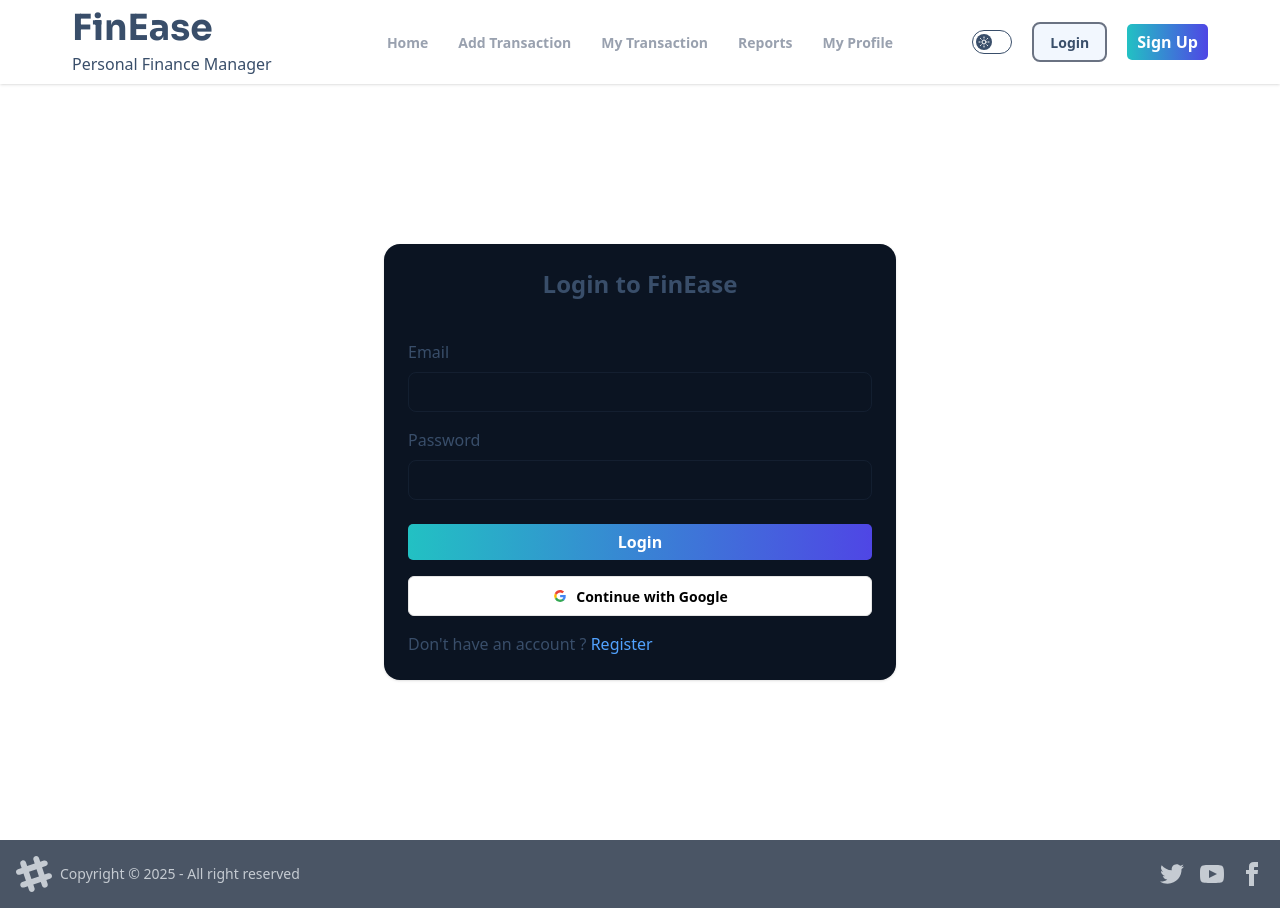
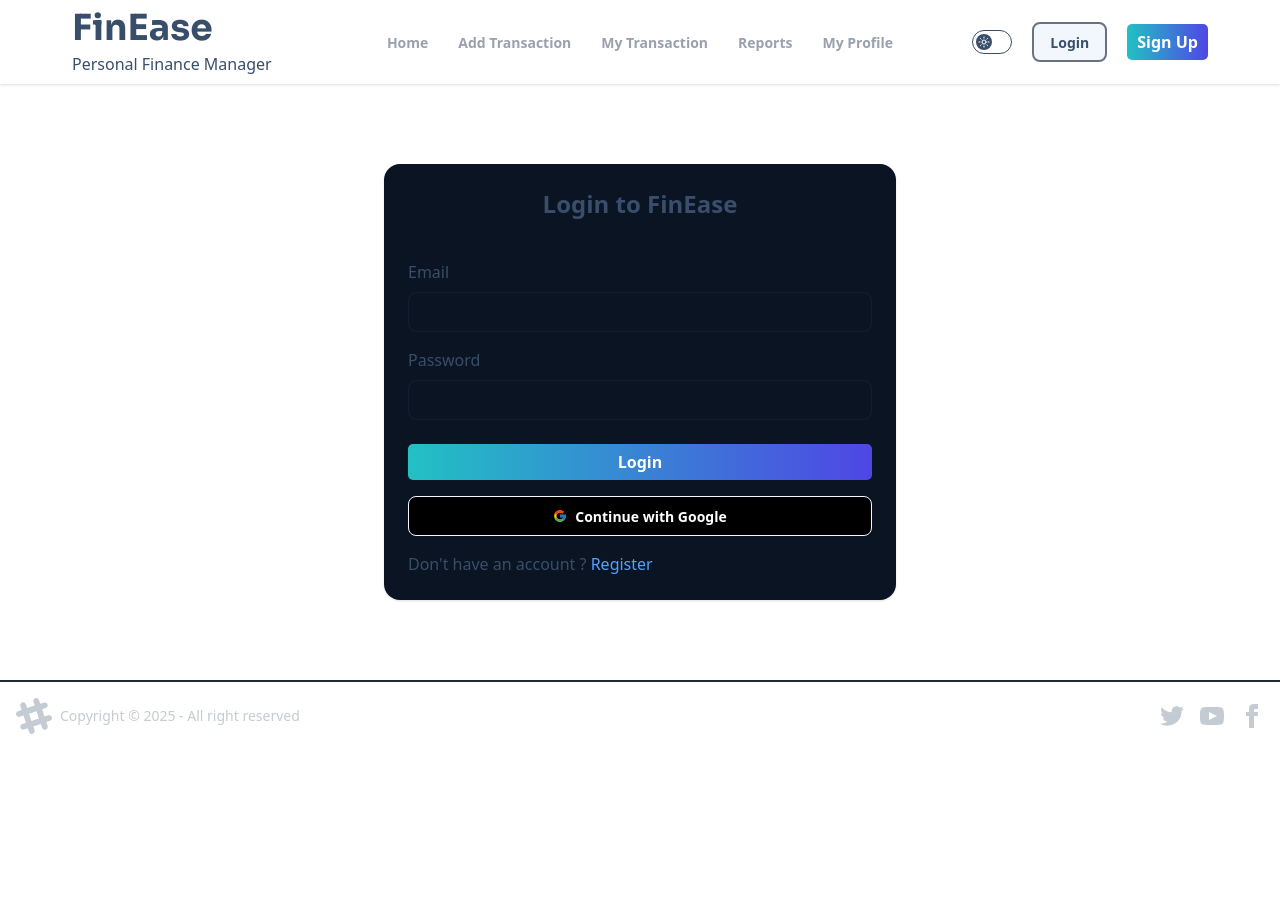
Before and after one commit to Abdullah881485/Ph-A-10-Client, a React (Vite) app: page /login in a window 1280 px wide. After the commit the page ends 800 px from the top, so only its background shows below. Built offline with nearby package versions, Linux system fonts and the light colour scheme; no server answers.

Commit message:
toggle theme added

```diff
--- a/index.html
+++ b/index.html
@@ -1,7 +1,7 @@
 <!DOCTYPE html>
 <html lang="en">
   <head>
-    <meta charset="UTF-8" />
+    <meta charset="UTF-8" data-theme="winter" />
     <link rel="icon" type="image/svg+xml" href="/vite.svg" />
     <meta name="viewport" content="width=device-width, initial-scale=1.0" />
     <title>ph-a-10</title>
--- a/src/Component/Footer/Footer.jsx
+++ b/src/Component/Footer/Footer.jsx
@@ -2,7 +2,7 @@
 
 const Footer = () => {
   return (
-    <footer className="footer sm:footer-horizontal bg-gray-600 text-neutral-content items-center p-4">
+    <footer className="footer sm:footer-horizontal border-t-2 border-gray-800 text-neutral-content items-center p-4">
       <aside className="grid-flow-col items-center">
         <svg
           width="36"
--- a/src/Component/Header/Header.jsx
+++ b/src/Component/Header/Header.jsx
@@ -8,6 +8,17 @@
   const { user, signOutUser } = use(AuthContext);
   console.log(user);
   const navigate = useNavigate();
+
+  const toggleTheme = () => {
+    const html = document.documentElement;
+    const currentTheme = html.getAttribute("data-theme");
+
+    if (currentTheme === "winter") {
+      html.setAttribute("data-theme", "night");
+    } else {
+      html.setAttribute("data-theme", "winter");
+    }
+  };
 
   const links = (
     <>
@@ -102,6 +113,7 @@
           <div className="flex items-center gap-5">
             <label className="toggle text-base-content">
               <input
+                onChange={toggleTheme}
                 type="checkbox"
                 value="light"
                 className="theme-controller"
--- a/src/Component/Login/Login.jsx
+++ b/src/Component/Login/Login.jsx
@@ -2,6 +2,7 @@
 import { Link, useLocation, useNavigate } from "react-router";
 import { AuthContext } from "../../Provider/AuthContext";
 import Swal from "sweetalert2";
+import { FcGoogle } from "react-icons/fc";
 
 const Login = () => {
   const { signInUser, signInWithGoogle, setUser } = use(AuthContext);
@@ -52,7 +53,7 @@
   };
   return (
     <div className="w-4/10 mx-auto ">
-      <div className="p-6  rounded-2xl shadow bg-[#0b1422] my-40">
+      <div className="p-6  rounded-2xl shadow bg-[#0b1422] my-20">
         <h1 className="text-2xl font-bold mb-10 text-center">
           Login to FinEase
         </h1>
@@ -78,42 +79,16 @@
 
           <button
             type="submit"
-            className="my-button mt-2 transition duration-200 self-start w-full"
+            className="my-button mt-2 transition duration-200 self-start w-full hover:opacity-80"
           >
             Login
           </button>
         </form>
         <button
           onClick={handleGoogleSignIn}
-          className="btn rounded-md bg-white text-black font-bold border-[#e5e5e5] w-full mt-4  gap-2"
+          className="btn rounded-lg bg-black text-white font-bold hover:opacity-80 w-full mt-4  gap-2"
         >
-          <svg
-            aria-label="Google logo"
-            width="16"
-            height="16"
-            xmlns="http://www.w3.org/2000/svg"
-            viewBox="0 0 512 512"
-          >
-            <g>
-              <path d="m0 0H512V512H0" fill="#fff"></path>
-              <path
-                fill="#34a853"
-                d="M153 292c30 82 118 95 171 60h62v48A192 192 0 0190 341"
-              ></path>
-              <path
-                fill="#4285f4"
-                d="m386 400a140 175 0 0053-179H260v74h102q-7 37-38 57"
-              ></path>
-              <path
-                fill="#fbbc02"
-                d="m90 341a208 200 0 010-171l63 49q-12 37 0 73"
-              ></path>
-              <path
-                fill="#ea4335"
-                d="m153 219c22-69 116-109 179-50l55-54c-78-75-230-72-297 55"
-              ></path>
-            </g>
-          </svg>
+          <FcGoogle />
           Continue with Google
         </button>
 
--- a/src/Component/Register/Register.jsx
+++ b/src/Component/Register/Register.jsx
@@ -2,6 +2,7 @@
 import { Link, useNavigate } from "react-router";
 import { AuthContext } from "../../Provider/AuthContext";
 import Swal from "sweetalert2";
+import { FcGoogle } from "react-icons/fc";
 
 const Register = () => {
   const { createUser, signInWithGoogle, setLoading, setUser, updateUser } =
@@ -149,35 +150,9 @@
         </form>
         <button
           onClick={handleGoogleSignIn}
-          className="btn rounded-md bg-white font-bold text-black border-[#e5e5e5] w-full mt-4  gap-2"
+          className="btn rounded-lg bg-black text-white font-bold hover:opacity-80 w-full mt-4  gap-2"
         >
-          <svg
-            aria-label="Google logo"
-            width="16"
-            height="16"
-            xmlns="http://www.w3.org/2000/svg"
-            viewBox="0 0 512 512"
-          >
-            <g>
-              <path d="m0 0H512V512H0" fill="#fff"></path>
-              <path
-                fill="#34a853"
-                d="M153 292c30 82 118 95 171 60h62v48A192 192 0 0190 341"
-              ></path>
-              <path
-                fill="#4285f4"
-                d="m386 400a140 175 0 0053-179H260v74h102q-7 37-38 57"
-              ></path>
-              <path
-                fill="#fbbc02"
-                d="m90 341a208 200 0 010-171l63 49q-12 37 0 73"
-              ></path>
-              <path
-                fill="#ea4335"
-                d="m153 219c22-69 116-109 179-50l55-54c-78-75-230-72-297 55"
-              ></path>
-            </g>
-          </svg>
+          <FcGoogle />
           Continue with Google
         </button>
         <p className="mt-4">
--- a/src/Layout/MyTransaction/MyTransaction.jsx
+++ b/src/Layout/MyTransaction/MyTransaction.jsx
@@ -1,6 +1,7 @@
 import React, { use, useEffect, useState } from "react";
 import Transaction from "./Transaction";
 import { AuthContext } from "../../Provider/AuthContext";
+import { Link } from "react-router";
 
 const MyTransaction = () => {
   const { user } = use(AuthContext);
@@ -19,8 +20,26 @@
   console.log(myTransaction);
 
   return (
-    <div className="w-6/10 mx-auto mt-10 min-h-screen">
-      <h1 className="text-3xl title-font my-5 text-start">My Transaction</h1>
+    <div className="w-6/10 mx-auto min-h-screen">
+      {myTransaction.length === 0 ? (
+        <div className="flex flex-col justify-center items-center">
+          <img
+            className="w-90"
+            src="https://i.ibb.co.com/jZ3BQr9x/businessman-sad-for-no-data-in-folder-illustration-download-svg-png-gif-file-formats-empty-business.png"
+            alt=""
+          />
+          <p className="w-70 mb-3 text-center font-semibold text-[17px]">
+            You don't have any transactions yet. Create one now!
+          </p>
+          <Link to="/addTransaction" className="my-button">
+            Add Transaction
+          </Link>
+        </div>
+      ) : (
+        <div>
+          <h1 className="text-3xl title-font my-5 text-start">
+            My Transaction
+          </h1>
           <div className="grid grid-cols-1 md:grid-cols-2 lg:grid-cols-3 gap-2 ">
             {myTransaction.map((card) => (
               <Transaction
@@ -32,6 +51,8 @@
             ))}
           </div>
         </div>
+      )}
+    </div>
   );
 };
 
--- a/src/Layout/Report/Report.jsx
+++ b/src/Layout/Report/Report.jsx
@@ -8,6 +8,7 @@
   Legend,
   ResponsiveContainer,
 } from "recharts";
+import Loader from "../../Component/Loader/Loader";
 
 const COLORS = [
   "#22c55e",
@@ -24,6 +25,7 @@
 const Report = () => {
   const { user } = useContext(AuthContext);
   const [report, setReport] = useState([]);
+  const [loading, setLoading] = useState(false);
 
   const incomeCategories = ["Salary", "Business", "Investment", "Other"];
   const expenseCategories = [
@@ -39,11 +41,13 @@
   ];
 
   useEffect(() => {
+    setLoading(true);
     if (user?.email) {
       fetch(`http://localhost:5000/myTransaction?email=${user.email}`)
         .then((res) => res.json())
         .then((data) => setReport(data))
-        .catch((err) => console.error(err));
+        .catch((err) => console.error(err))
+        .finally(() => setLoading(false));
     }
   }, [user]);
 
@@ -62,6 +66,9 @@
       .reduce((sum, t) => sum + Number(t.amount), 0),
   }));
 
+  if (loading) {
+    return <Loader></Loader>;
+  }
   return (
     <div className="w-9/10 mx-auto px-6 py-8   min-h-screen">
       <h1 className="text-3xl font-bold text-center mb-8 text-gray-800 dark:text-gray-100">
--- a/src/index.css
+++ b/src/index.css
@@ -1,9 +1,14 @@
 @import url("https://fonts.googleapis.com/css2?family=Sora:wght@100..800&display=swap");
 @import url("https://fonts.googleapis.com/css2?family=Roboto:ital,wght@0,100..900;1,100..900&display=swap");
 @import "tailwindcss";
+/* @plugin "daisyui" {
+  themes: winter --default, night --prefersdark;
+} */
 @plugin "daisyui" {
   themes: winter --default, night --prefersdark;
 }
+
+@custom-variant dark (&:where([data-theme=dark], [data-theme=dark] *));
 
 .my-button {
   background: linear-gradient(90deg, #22c1c3, #4f46e5);
```
Lines whose indentation alone changed are shown as unchanged.
